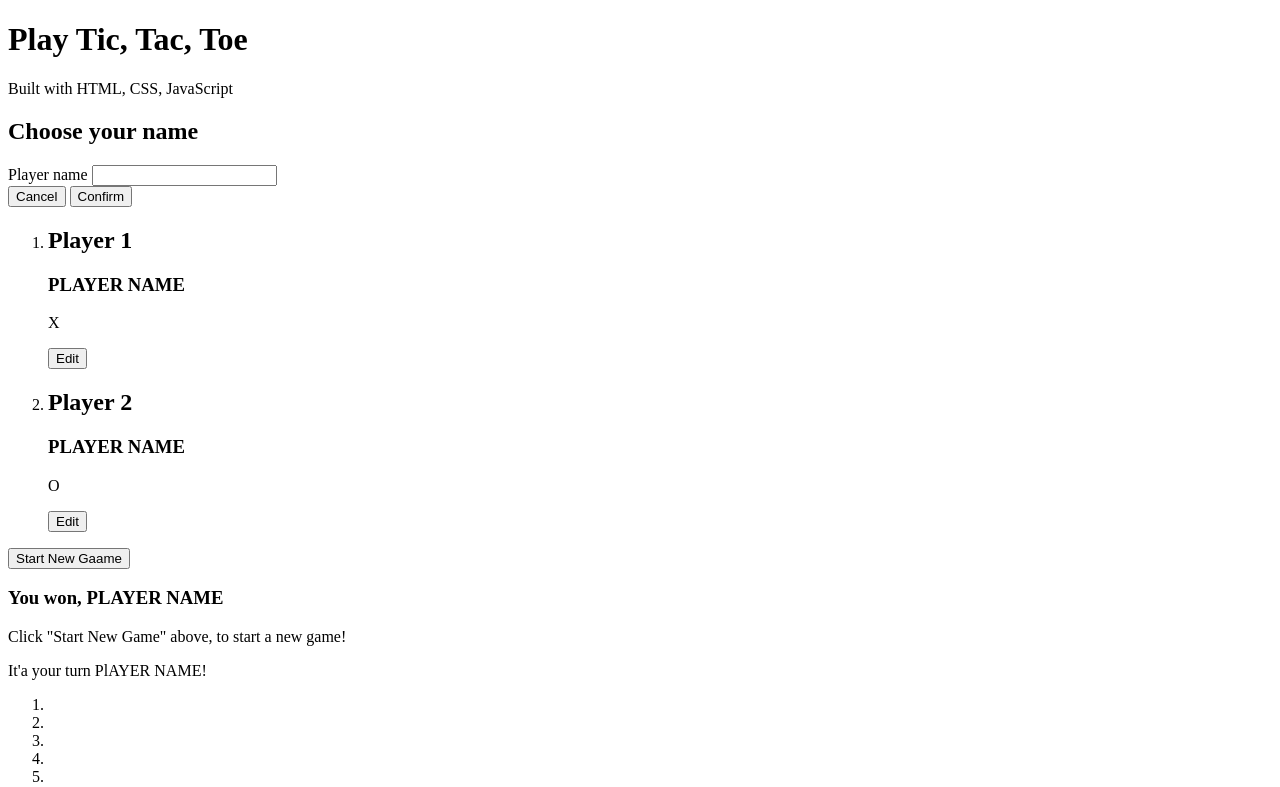
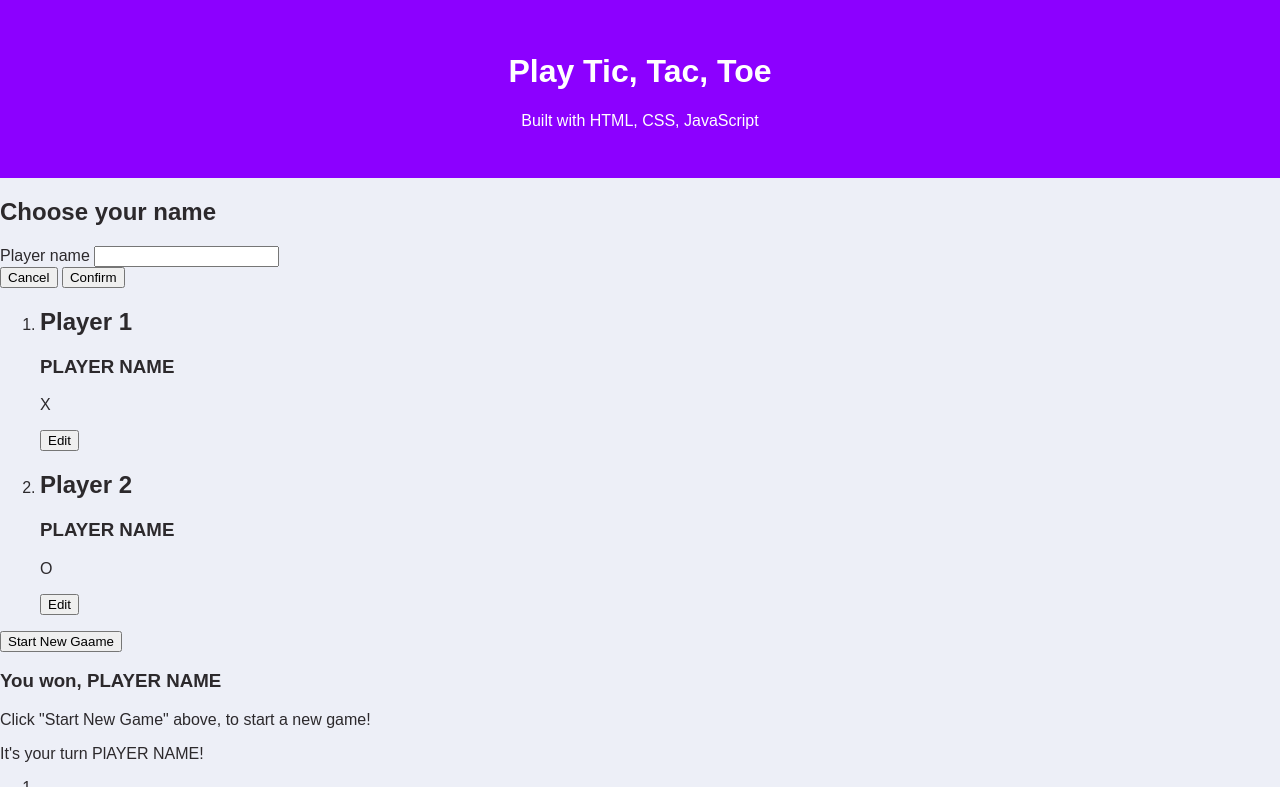
Before and after one commit to Lana24242424/tic-tac-toe-game, a plain HTML site: page index.html in a window 1280 px wide. Shown: the top 787 px of the page. Drawn offline with Linux system fonts and the light colour scheme.

Commit message:
added css

```diff
--- a/index.html
+++ b/index.html
@@ -5,9 +5,16 @@
     <meta http-equiv="X-UA-Compatible" content="IE=edge" />
     <meta name="viewport" content="width=device-width, initial-scale=1.0" />
     <title>Tic Tac Toe</title>
+    <link rel="preconnect" href="https://fonts.googleapis.com" />
+    <link rel="preconnect" href="https://fonts.gstatic.com" crossorigin />
+    <link
+      href="https://fonts.googleapis.com/css2?family=Fira+Sans:wght@400;700&family=Open+Sans:wght@400;700&family=Oswald:wght@700&family=Roboto:wght@400;700&display=swap"
+      rel="stylesheet"
+    />
+    <link rel="stylesheet" href="/styles/styles.css">
   </head>
   <body>
-    <header>
+    <header id="main-header">
       <h1>Play Tic, Tac, Toe</h1>
       <p>Built with HTML, CSS, JavaScript</p>
     </header>
@@ -17,7 +24,7 @@
         <form>
           <div>
             <label for="Playername">Player name</label>
-                <input type="text" name="username" id="playername">
+            <input type="text" name="username" id="playername" />
           </div>
           <div>
             <button type="button">Cancel</button>
@@ -51,7 +58,7 @@
           <h3>You won, <span id="winner game">PLAYER NAME</span></h3>
           <p>Click "Start New Game" above, to start a new game!</p>
         </article>
-<p>It'a your turn <span id="active-player-name">PlAYER NAME</span>!</p>
+        <p>It's your turn <span id="active-player-name">PlAYER NAME</span>!</p>
         <ol>
           <li></li>
           <li></li>
--- a/styles/styles.css
+++ b/styles/styles.css
@@ -0,0 +1,24 @@
+body {
+    margin: 0;
+    font-family: 'Open-Sans', sans-serif;
+    color: rgb(44, 41, 44);
+    background-color: rgb(237, 239, 247);
+}
+
+#main-header {
+    background-color: rgb(140, 0, 255);
+    color: white;
+    padding: 2rem 5%;
+    text-align: center;
+}
+
+.btn {
+font: inherit;
+padding: 0.5rem 1.5rem;
+background-color: rgb(140, 0, 255);
+border: 1px solid rgb(140, 0, 255)
+}
+
+.btn-alt {
+
+}
```
Lines whose indentation alone changed are shown as unchanged.
